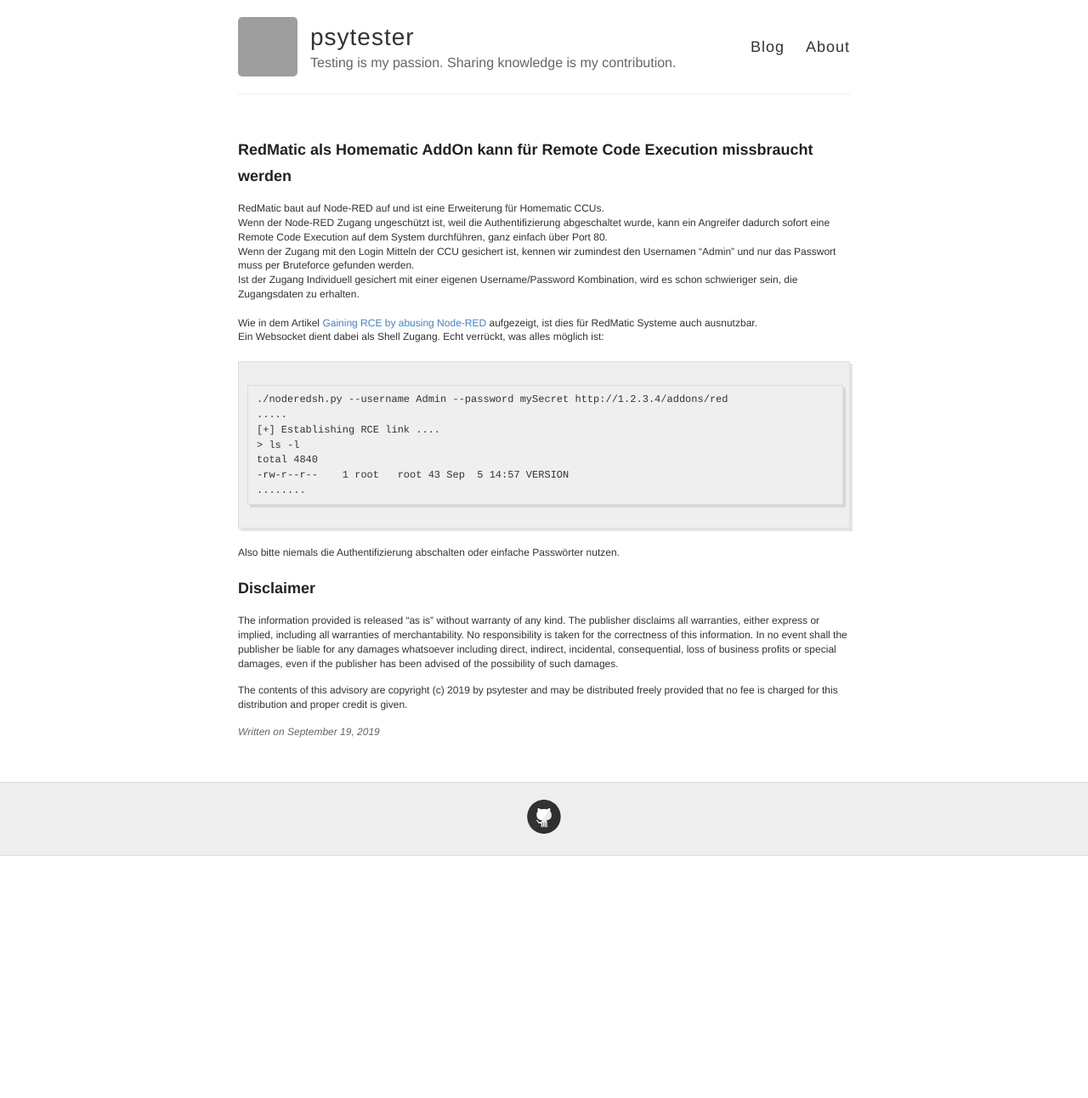
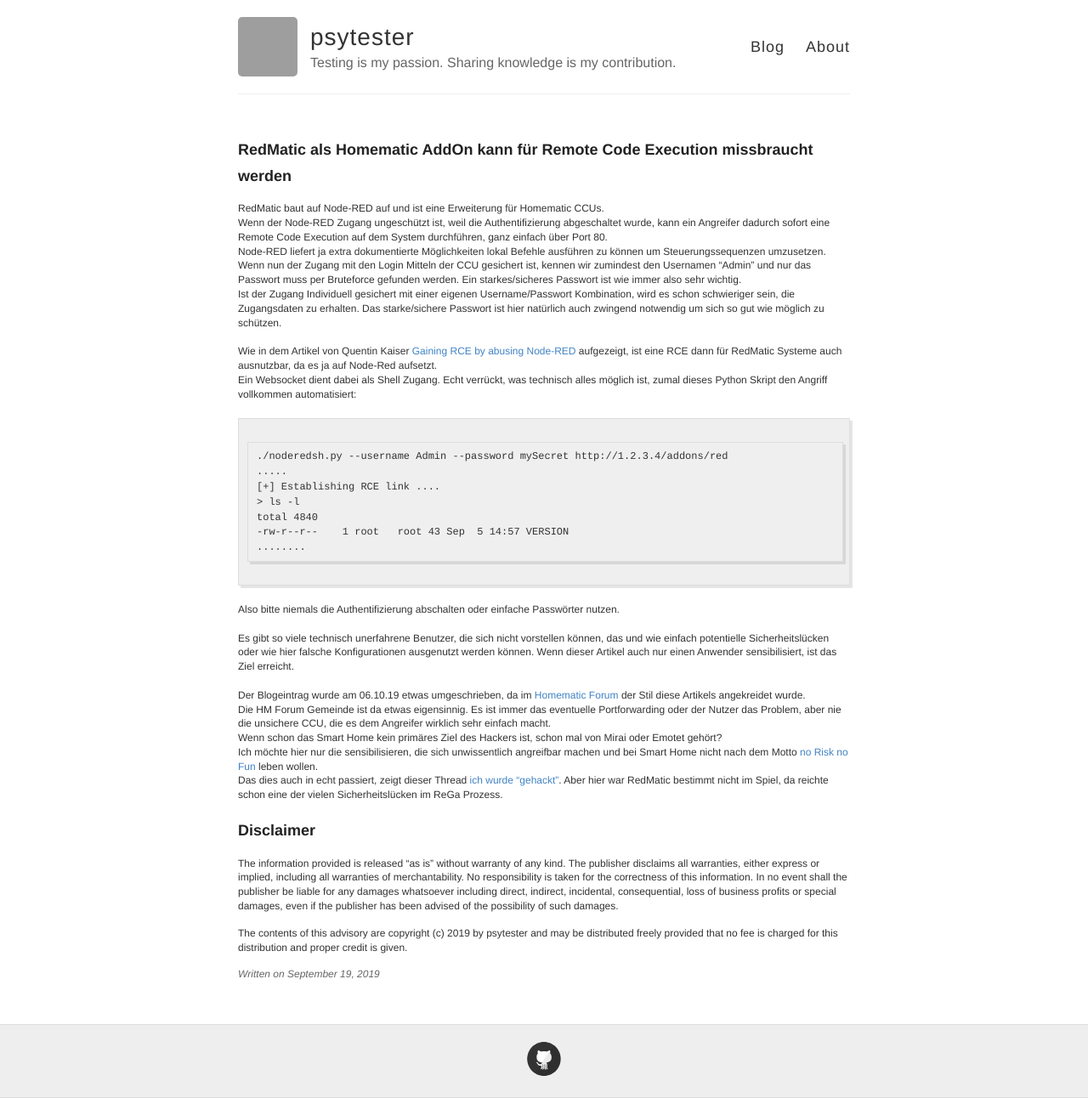
Before and after one commit to psytester/psytester.github.io, a Jekyll site: the page built from _posts/hacking_and_pentests/2019-09-19-Homematic_RedMatic_RemoteCodeExecution.md, in a window 1280 px wide. Shown: the whole page at 85% size. Built offline with Jekyll 4.4.1, drawn with Linux system fonts in a browser that asks for light colours; before the commit the page ends 1007 px from its top, so only the background shows below that; grey boxes are pictures that could not be loaded.

Commit message:
Update 2019-09-19-Homematic_RedMatic_RemoteCodeExecution.md

````diff
--- a/_posts/hacking_and_pentests/2019-09-19-Homematic_RedMatic_RemoteCodeExecution.md
+++ b/_posts/hacking_and_pentests/2019-09-19-Homematic_RedMatic_RemoteCodeExecution.md
@@ -1,17 +1,18 @@
 ---
 layout: post
 title:  "RedMatic als Homematic AddOn kann für Remote Code Execution missbraucht werden"
-date:   2019-09-19 21:00:00 MEST
+date:   2019-09-19 21:05:00 MEST
 author: 'psytester'
 ---
 
 RedMatic baut auf Node-RED auf und ist eine Erweiterung für Homematic CCUs.<br>
 Wenn der Node-RED Zugang ungeschützt ist, weil die Authentifizierung abgeschaltet wurde, kann ein Angreifer dadurch sofort eine Remote Code Execution auf dem System durchführen, ganz einfach über Port 80.<br>
-Wenn der Zugang mit den Login Mitteln der CCU gesichert ist, kennen wir zumindest den Usernamen "Admin" und nur das Passwort muss per Bruteforce gefunden werden.<br>
-Ist der Zugang Individuell gesichert mit einer eigenen Username/Password Kombination, wird es schon schwieriger sein, die Zugangsdaten zu erhalten.<br>
+Node-RED liefert ja extra dokumentierte Möglichkeiten lokal Befehle ausführen zu können um Steuerungssequenzen umzusetzen.
+Wenn nun der Zugang mit den Login Mitteln der CCU gesichert ist, kennen wir zumindest den Usernamen "Admin" und nur das Passwort muss per Bruteforce gefunden werden. Ein starkes/sicheres Passwort ist wie immer also sehr wichtig.<br>
+Ist der Zugang Individuell gesichert mit einer eigenen Username/Passwort Kombination, wird es schon schwieriger sein, die Zugangsdaten zu erhalten. Das starke/sichere Passwort ist hier natürlich auch zwingend notwendig um sich so gut wie möglich zu schützen.<br>
 <br>
-Wie in dem Artikel [Gaining RCE by abusing Node-RED](https://quentinkaiser.be/pentesting/2018/09/07/node-red-rce/) aufgezeigt, ist dies für RedMatic Systeme auch ausnutzbar.<br>
-Ein Websocket dient dabei als Shell Zugang. Echt verrückt, was alles möglich ist:<br>
+Wie in dem Artikel von Quentin Kaiser [Gaining RCE by abusing Node-RED](https://quentinkaiser.be/pentesting/2018/09/07/node-red-rce/) aufgezeigt, ist eine RCE dann für RedMatic Systeme auch ausnutzbar, da es ja auf Node-Red aufsetzt.<br>
+Ein Websocket dient dabei als Shell Zugang. Echt verrückt, was technisch alles möglich ist, zumal dieses Python Skript den Angriff vollkommen automatisiert:<br>
 ```
 ./noderedsh.py --username Admin --password mySecret http://1.2.3.4/addons/red
 .....
@@ -22,7 +23,13 @@
 ........
 ```
 Also bitte niemals die Authentifizierung abschalten oder einfache Passwörter nutzen.<br>
-
+<br>
+Es gibt so viele technisch unerfahrene Benutzer, die sich nicht vorstellen können, das und wie einfach potentielle Sicherheitslücken oder wie hier falsche Konfigurationen ausgenutzt werden können. Wenn dieser Artikel auch nur einen Anwender sensibilisiert, ist das Ziel erreicht.<br>
+<br>
+Der Blogeintrag wurde am 06.10.19 etwas umgeschrieben, da im [Homematic Forum](https://homematic-forum.de/forum/viewtopic.php?f=77&t=53582) der Stil diese Artikels angekreidet wurde.<br>
+Die HM Forum Gemeinde ist da etwas eigensinnig. Es ist immer das eventuelle Portforwarding oder der Nutzer das Problem, aber nie die unsichere CCU, die es dem Angreifer wirklich sehr einfach macht.<br> Wenn schon das Smart Home kein primäres Ziel des Hackers ist, schon mal von Mirai oder Emotet gehört?<br>
+Ich möchte hier nur die sensibilisieren, die sich unwissentlich angreifbar machen und bei Smart Home nicht nach dem Motto [no Risk no Fun](https://homematic-forum.de/forum/viewtopic.php?f=19&t=35725&hilit=shodan&sid=4f5aa0332a0650f19d5f0c2a6f99cee4&start=330#p452442) leben wollen.<br>
+Das dies auch in echt passiert, zeigt dieser Thread [ich wurde "gehackt"](https://homematic-forum.de/forum/viewtopic.php?f=26&t=53197). Aber hier war RedMatic bestimmt nicht im Spiel, da reichte schon eine der vielen Sicherheitslücken im ReGa Prozess.
 
 # Disclaimer
 
````
